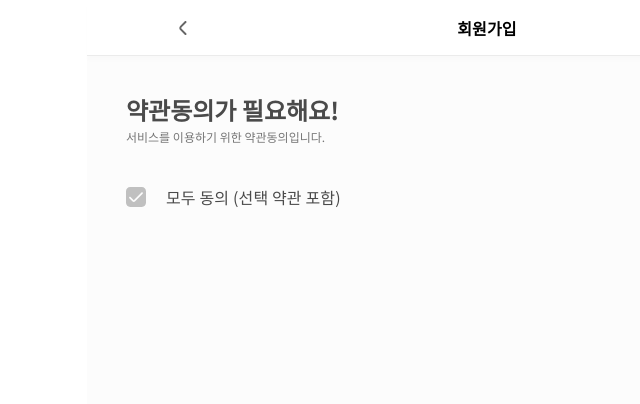
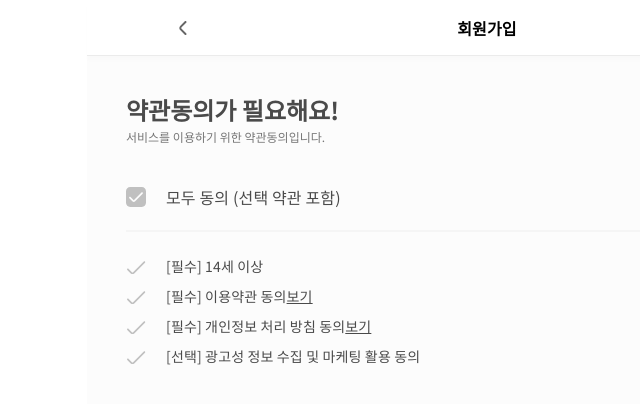
Before and after one commit to BUZZINGPolarBear/FRONT_ILogU, a React (Create React App) app: page /signup in a window 1280 px wide. Shown: the top 404 px of the page, without its empty margins (153-793 px from the left). Built offline with nearby package versions, Linux system fonts and the light colour scheme; a web font is replaced by a local one.

Commit message:
add: 하위 조항 추가

```diff
--- a/src/APP/Login/Sign.Up.Main.jsx
+++ b/src/APP/Login/Sign.Up.Main.jsx
@@ -39,14 +39,47 @@ function SignUpMain() {
 				</signUpS.MainTitleWrapper>
 
 				<signUpS.MainContentWrapper>
-					<signUpS.MainQuestionWrapper>
-						<signUpS.CheckBoxWrapper
-							isSelected={isMainSelected}
-						></signUpS.CheckBoxWrapper>
-						<signUpS.CheckBoxTitle is_main="true">
+					<signUpS.MainCheckBoxWrapper>
+						<signUpS.CheckBoxImageWrapper
+							is_selected={isMainSelected}
+						></signUpS.CheckBoxImageWrapper>
+						<signUpS.CheckBoxTitle is_main={true}>
 							모두 동의 (선택 약관 포함)
 						</signUpS.CheckBoxTitle>
-					</signUpS.MainQuestionWrapper>
+					</signUpS.MainCheckBoxWrapper>
+					<hr style={{ margin: '0' }} />
+					<signUpS.SubCheckBoxWrapper style={{ marginTop: '20px' }}>
+						<signUpS.SubCheckBoxImageWrapper
+							is_selected={isMainSelected}
+						></signUpS.SubCheckBoxImageWrapper>
+						<signUpS.CheckBoxTitle is_main={false}>
+							[필수] 14세 이상
+						</signUpS.CheckBoxTitle>
+					</signUpS.SubCheckBoxWrapper>
+					<signUpS.SubCheckBoxWrapper>
+						<signUpS.SubCheckBoxImageWrapper
+							is_selected={isMainSelected}
+						></signUpS.SubCheckBoxImageWrapper>
+						<signUpS.CheckBoxTitle is_main={false}>
+							[필수] 이용약관 동의 <u>보기</u>
+						</signUpS.CheckBoxTitle>
+					</signUpS.SubCheckBoxWrapper>
+					<signUpS.SubCheckBoxWrapper>
+						<signUpS.SubCheckBoxImageWrapper
+							is_selected={isMainSelected}
+						></signUpS.SubCheckBoxImageWrapper>
+						<signUpS.CheckBoxTitle is_main={false}>
+							[필수] 개인정보 처리 방침 동의 <u>보기</u>
+						</signUpS.CheckBoxTitle>
+					</signUpS.SubCheckBoxWrapper>
+					<signUpS.SubCheckBoxWrapper>
+						<signUpS.SubCheckBoxImageWrapper
+							is_selected={isMainSelected}
+						></signUpS.SubCheckBoxImageWrapper>
+						<signUpS.CheckBoxTitle is_main={false}>
+							[선택] 광고성 정보 수집 및 마케팅 활용 동의
+						</signUpS.CheckBoxTitle>
+					</signUpS.SubCheckBoxWrapper>
 				</signUpS.MainContentWrapper>
 			</signUpS.SignUpMain>
 		</>
--- a/src/APP/Login/styles/Sign.Up.Main.Styles.js
+++ b/src/APP/Login/styles/Sign.Up.Main.Styles.js
@@ -96,7 +96,7 @@ export const MainSubTitle = styled.p`
 	${tokens.typography.caption}
 `;
 
-export const MainQuestionWrapper = styled.div`
+export const MainCheckBoxWrapper = styled.div`
 	position: relative;
 	width: 100%;
 	height: 10%;
@@ -108,7 +108,19 @@ export const MainQuestionWrapper = styled.div`
 	// background-color: antiquewhite;
 `;
 
-export const CheckBoxWrapper = styled.div`
+export const SubCheckBoxWrapper = styled.div`
+	position: relative;
+	width: 100%;
+	height: 30px;
+
+	display: flex;
+	align-items: center;
+	justify-content: flex-start;
+
+	// background-color: antiquewhite;
+`;
+
+export const CheckBoxImageWrapper = styled.div`
 	width: 20px;
 	height: 20px;
 
@@ -118,9 +130,27 @@ export const CheckBoxWrapper = styled.div`
 	justify-content: center;
 
 	${(props) =>
-		props.isSelected == false
+		props.is_selected == false
 			? `background-image: url('/SignIn/checkbox_unclicked.svg')`
 			: `background-image: url('/SignIn/checkbox_clicked.svg')`};
+
+	background-size: cover;
+	background-position: center;
+`;
+
+export const SubCheckBoxImageWrapper = styled.div`
+	width: 20px;
+	height: 20px;
+
+	margin-right: 20px;
+	display: flex;
+	align-items: center;
+	justify-content: center;
+
+	${(props) =>
+		props.is_selected == false
+			? `background-image: url('/SignIn/check_unclicked.svg')`
+			: `background-image: url('/SignIn/check_clicked.svg')`};
 
 	background-size: cover;
 	background-position: center;
--- a/src/tokens.js
+++ b/src/tokens.js
@@ -71,13 +71,13 @@ export const typography = {
 	SUIT: {
 		fontFamily: 'Noto Sans KR',
 		fontWeight: 400,
-		fontSize: '14px',
+		fontSize: '16px',
 		letterSpacing: '0.15px',
 	},
 	SUIT_sub: {
 		fontFamily: 'Noto Sans KR',
 		fontWeight: 400,
-		fontSize: '16px',
+		fontSize: '14px',
 		letterSpacing: '0.15px',
 	},
 	sub: {
```
Also changed, not shown: public/SignIn/check_clicked.svg (added), public/SignIn/check_unclicked.svg (added).
